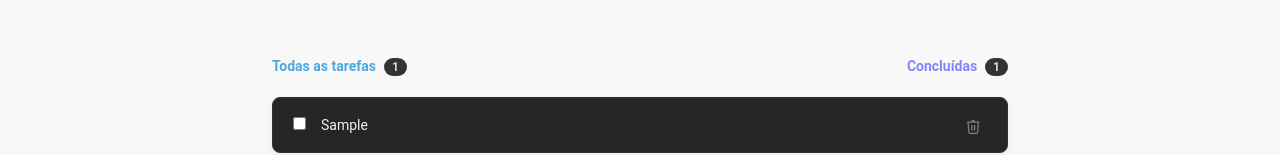
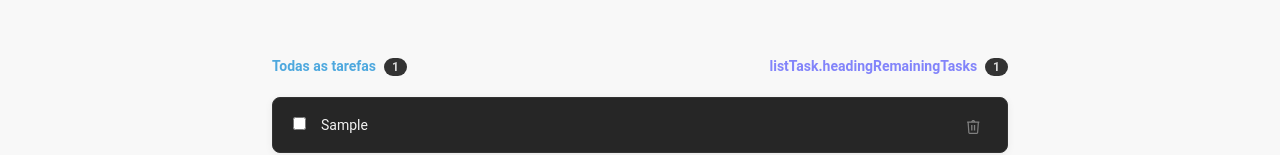
Before and after one commit to diandraleao/to-do-list, a React (Create React App) app: page / in a window 1280 px wide. Both pictures are taken after typing "Sample" into the empty fields and a click on the button "Criar". Shown: the part 231-386 px from the top of the page. Built offline with nearby package versions, Linux system fonts and the light colour scheme.

Commit message:
feat: set counter

```diff
--- a/src/components/Task/Task.js
+++ b/src/components/Task/Task.js
@@ -9,10 +9,10 @@
     <>
       <S.StatusHeading>
         <S.AllTasksTitle>{translate("listTask.headingCompleted")}
+          <S.Counter>{tasks.length}</S.Counter>
+        </S.AllTasksTitle>
+        <S.CompletedTasksTitle>{translate("listTask.headingRemainingTasks")}
           <S.Counter>{remainingTasks}</S.Counter>
-        </S.AllTasksTitle>
-        <S.CompletedTasksTitle>{translate("listTask.headingCompletedTasks")}
-          <S.Counter>1</S.Counter>
         </S.CompletedTasksTitle>
       </S.StatusHeading>
       {tasks.map((task, index) => (
```
